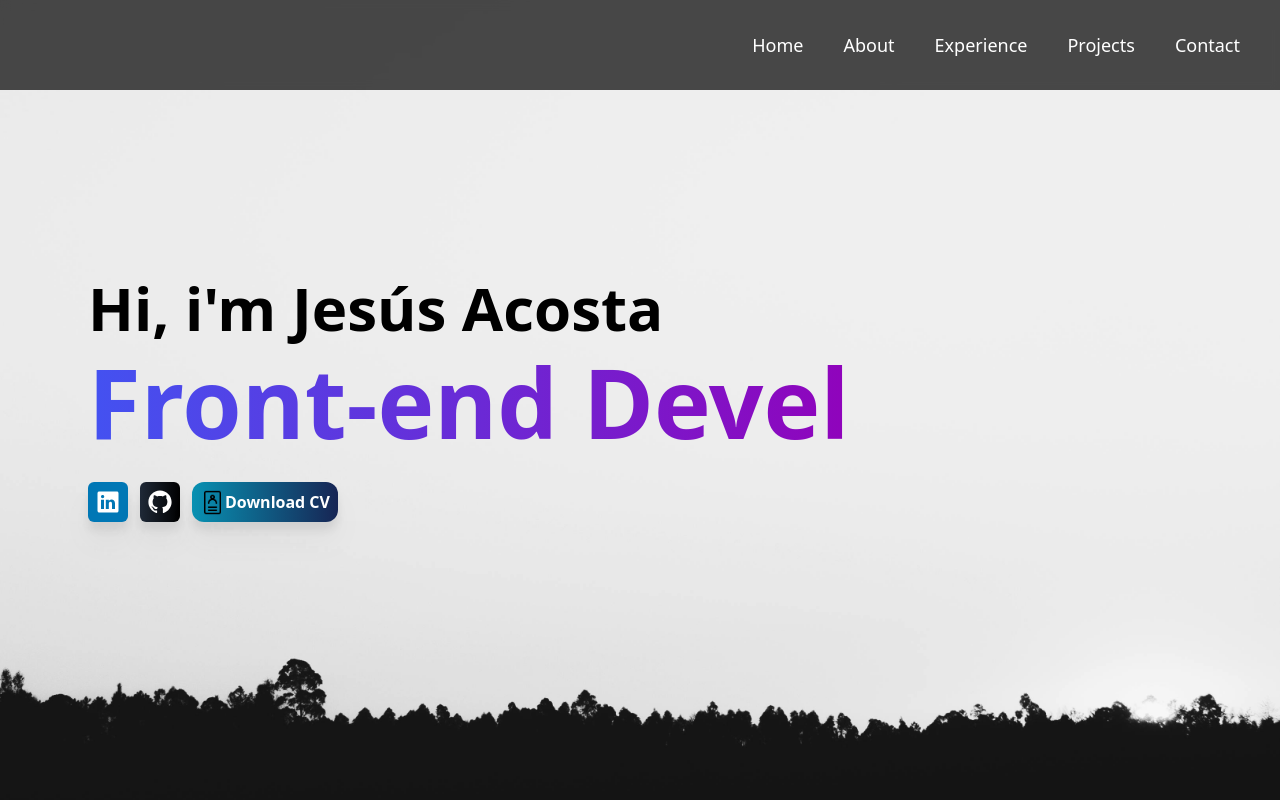
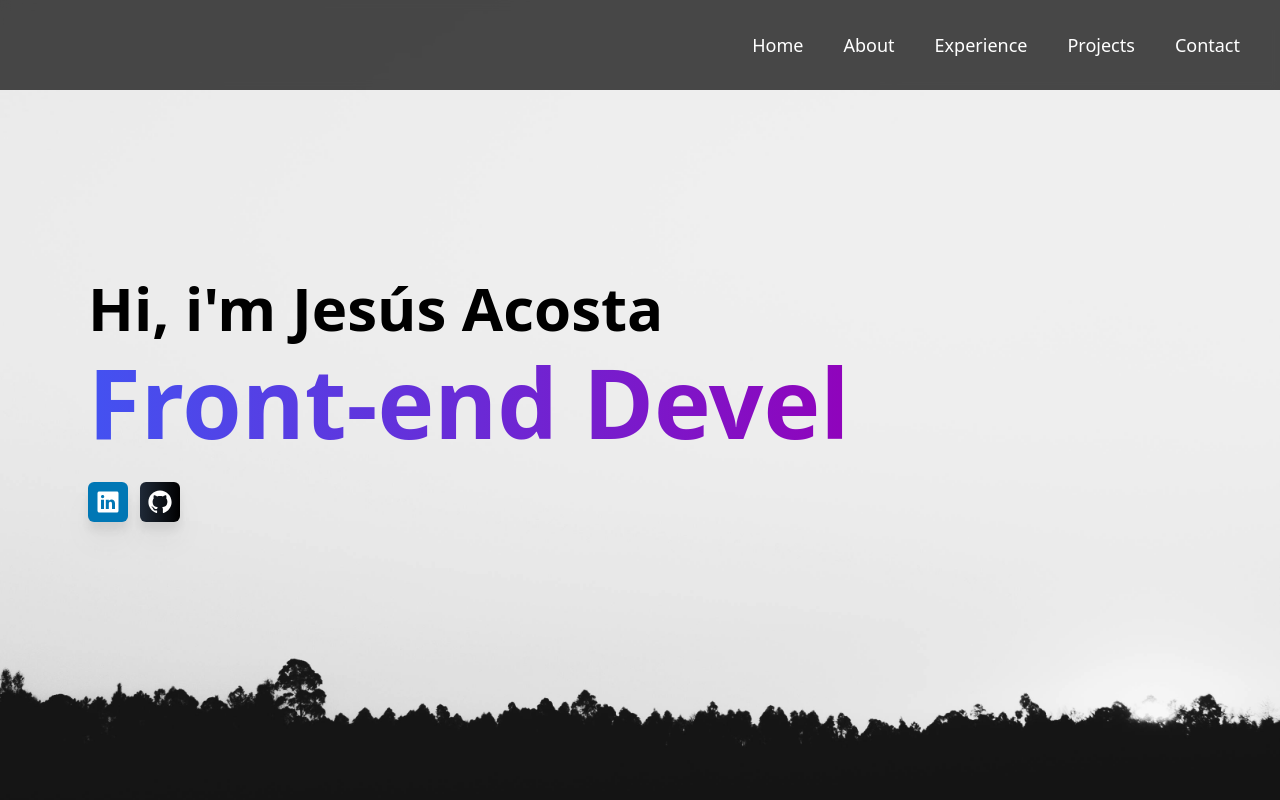
Before and after one commit to Jessuss0/Portfolio-JesusAcosta, a Next.js app in the folder portfolio-jesusacosta/: page / in a window 1280 px wide. Shown: the top 800 px of the page. Built offline with nearby package versions, Linux system fonts and the light colour scheme.

Commit message:
fix button

```diff
--- a/portfolio-jesusacosta/src/components/home/home.jsx
+++ b/portfolio-jesusacosta/src/components/home/home.jsx
@@ -6,14 +6,14 @@ import curriculumImage from "@/icons/curriculum.png";
 import { TypeAnimation } from "react-type-animation";
 
 export default function Home() {
-  const downloadFile = () => {
-    const link = document.createElement("a");
-    link.href = "/CV Jesús Acosta Full Stack Web Developer.pdf";
-    link.download = "CV Jesús Acosta Full Stack Web Developer.pdf";
-    document.body.appendChild(link);
-    link.click();
-    document.body.removeChild(link);
-  };
+  // const downloadFile = () => {
+  //   const link = document.createElement("a");
+  //   link.href = "/CV Jesús Acosta Full Stack Web Developer.pdf";
+  //   link.download = "CV Jesús Acosta Full Stack Web Developer.pdf";
+  //   document.body.appendChild(link);
+  //   link.click();
+  //   document.body.removeChild(link);
+  // };
 
   return (
     <div className="min-h-screen flex flex-col justify-center items-start p-8 md:ml-14">
@@ -78,7 +78,7 @@ export default function Home() {
             </svg>
           </button>
         </Link>
-        <button
+        {/* <button
           href="/"
           onClick={downloadFile}
           className="group max-h-10 flex justify-center p-2 rounded-xl drop-shadow-xl bg-gradient-to-r from-cyan-600 to-blue-950 text-white font-semibold hover:translate-y-3 hover:rounded-2xl transition-all duration-500"
@@ -93,7 +93,7 @@ export default function Home() {
           />
           Download CV
           <span className="absolute opacity-0 group-hover:opacity-100 group-hover:text-sm group-hover:-translate-y-10 duration-700 text-black"></span>
-        </button>
+        </button> */}
       </div>
     </div>
   );
```
